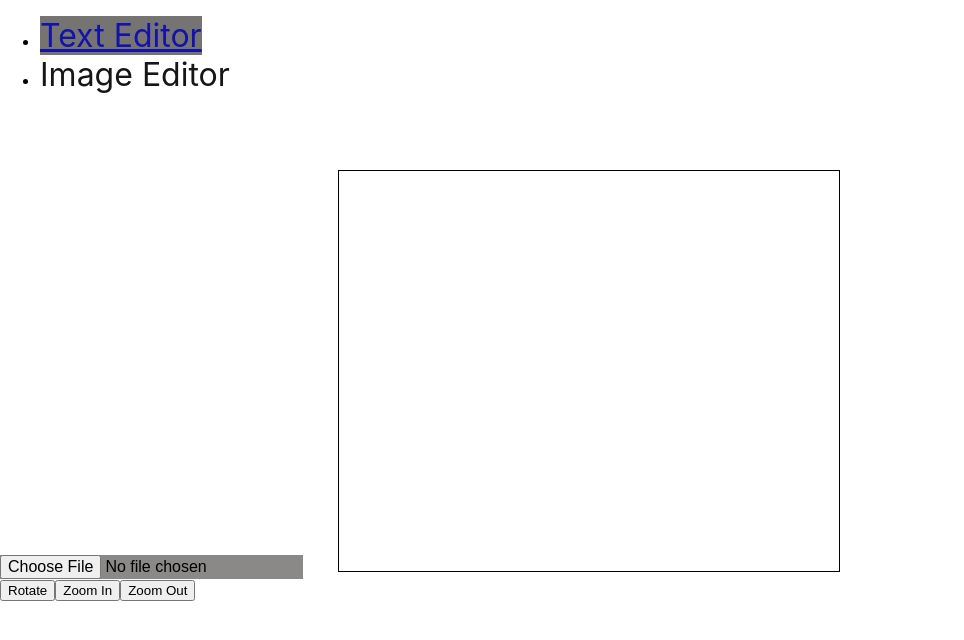
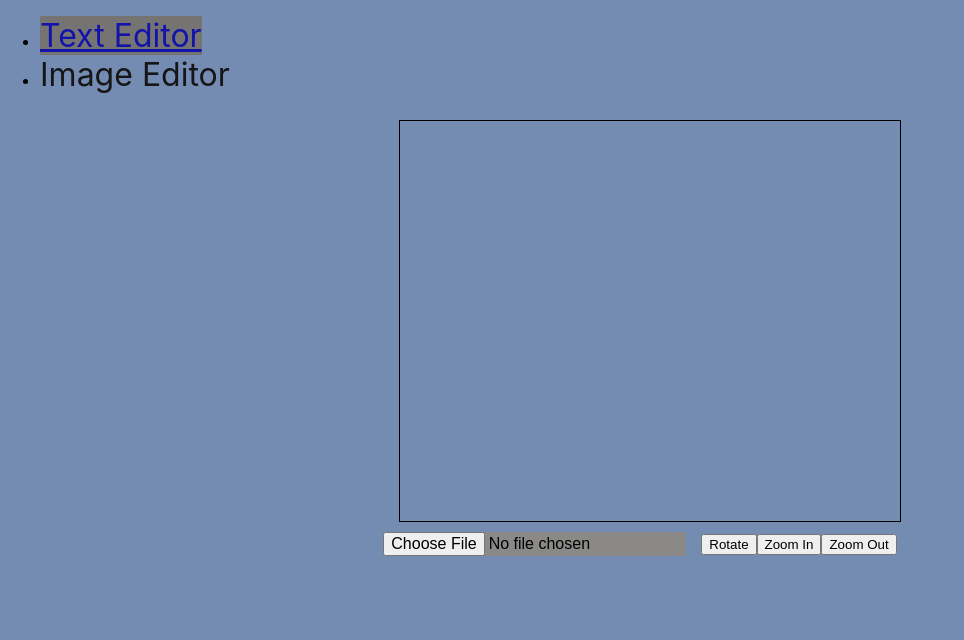
Before and after one commit to azharabbass123/mini-canva, a React (Create React App) app in the folder mini-canva/: page /image in a window 1280 px wide. Shown: the top 640 px of the page, without its empty margins (0-964 px from the left). Built offline with nearby package versions, Linux system fonts and the light colour scheme.

Commit message:
Initial test verion is ready. Working on styling.

```diff
--- a/mini-canva/src/App.css
+++ b/mini-canva/src/App.css
@@ -1,3 +1,6 @@
+body{
+  background-color: #748cb1;
+}
 .App {
   text-align: center;
 }
@@ -42,9 +45,22 @@
 #myCanvas{
   border: 1px solid black;
   margin-left: 20px;
-  margin-top: 60px;
+  margin-top: 10px;
+  margin-bottom: 10px;
 }
 .textCanva-container{
+  display: flex;
+  flex-direction: column;
+  align-items: center;
+  justify-content: center;
+  width: 100%;
+  align-items: center;
+}
+.image-editer-container{
+  display: flex;
+  flex-direction: column;
+  align-items: center;
+  justify-content: center;
   width: 100%;
   align-items: center;
 }
--- a/mini-canva/src/App.js
+++ b/mini-canva/src/App.js
@@ -1,9 +1,10 @@
 import TextEditor from './textEditer';
 import ImageEditor from './imageEditer';
-import React from 'react';
+import React, {useState} from 'react';
 import './App.css';
 import { BrowserRouter as Router, Routes, Route, Link } from 'react-router-dom';
 function App() {
+  const [click, setClick] = useState(false);
   return (
       // <div className="heading">Mini Canva
       // </div>
@@ -12,10 +13,10 @@ function App() {
         <nav className='navbar'>
           <ul>
             <li>
-              <Link className='nav-item active' to="/text">Text Editor</Link>
+              <Link className={click ? 'nav-item' : 'nav-item active'} onClick={() => {setClick(false)}} to="/text">Text Editor</Link>
             </li>
             <li>
-              <Link className='nav-item' to="/image">Image Editor</Link>
+              <Link className={click ?'nav-item active' : 'nav-item'} onClick={() =>{setClick(true)}} to="/image">Image Editor</Link>
             </li>
           </ul>
         </nav>
--- a/mini-canva/src/imageEditer.jsx
+++ b/mini-canva/src/imageEditer.jsx
@@ -39,7 +39,7 @@ const ImageEditor = () => {
     reader.onload = (event) => {
       const img = new Image();
       img.onload = () => {
-        setImages([...images, { img, x: 400, y: 300, width: img.width, height: img.height }]);
+        setImages([...images, { img, x: 500, y: 400, width: img.width,height: img.height }]);
       };
       img.src = event.target.result;
     };
@@ -60,10 +60,10 @@ const ImageEditor = () => {
   };
 
   return (
-    <div>
-      <input type="file" accept="image/*" onChange={handleImageUpload} />
+    <div className='image-editer-container'>
       <canvas id="myCanvas" ref={canvasRef} width={500} height={400} onClick={() => handleSelectImage(null)} />
       <div>
+      <input type="file" accept="image/*" onChange={handleImageUpload} />
         <button onClick={handleRotate}>Rotate</button>
         <button onClick={() => handleResize(1.1)}>Zoom In</button>
         <button onClick={() => handleResize(0.9)}>Zoom Out</button>
--- a/mini-canva/src/textEditer.jsx
+++ b/mini-canva/src/textEditer.jsx
@@ -34,7 +34,6 @@ const TextEditor = () => {
 
   return (
     <div className='textCanva-container'>
-      <canvas id='myCanvas' ref={canvasRef} width={400} height={300} />
       <div className='text-controls-container'>
         <label>
           Enter your text:
@@ -51,13 +50,14 @@ const TextEditor = () => {
         </label>
         <label>
           Font Size:
-          <input className='font-size' type="number" value={fontSize} onChange={handleFontSizeChange} />
+          <input className='font-size' type="number" value= {fontSize} onChange={handleFontSizeChange} />
         </label>
         <label>
           Color:
           <input className='text-color' type="color" value={color} onChange={handleColorChange} />
         </label>
       </div>
+      <canvas id='myCanvas' ref={canvasRef} width={400} height={300} />
     </div>
   );
 };
```
